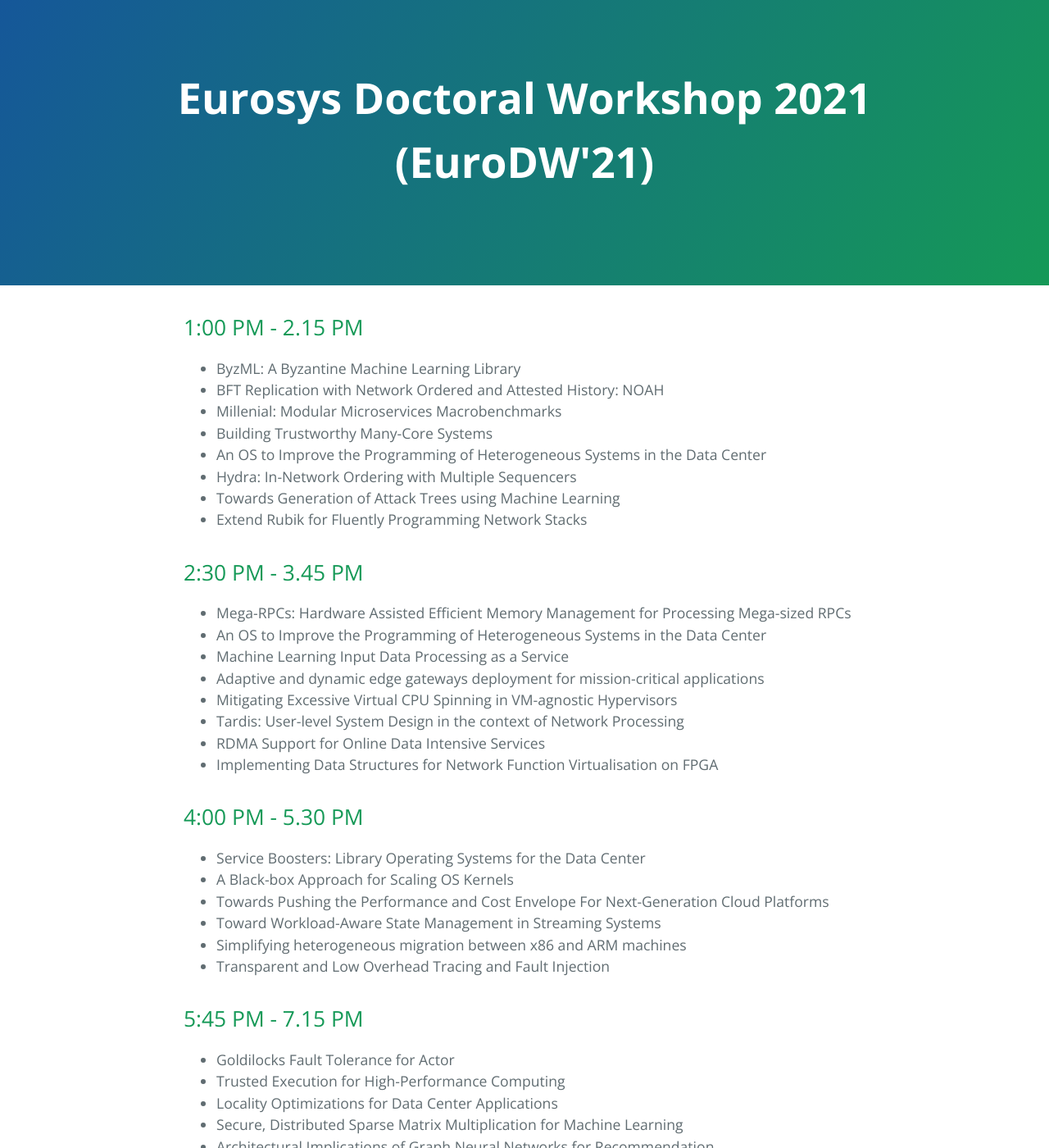
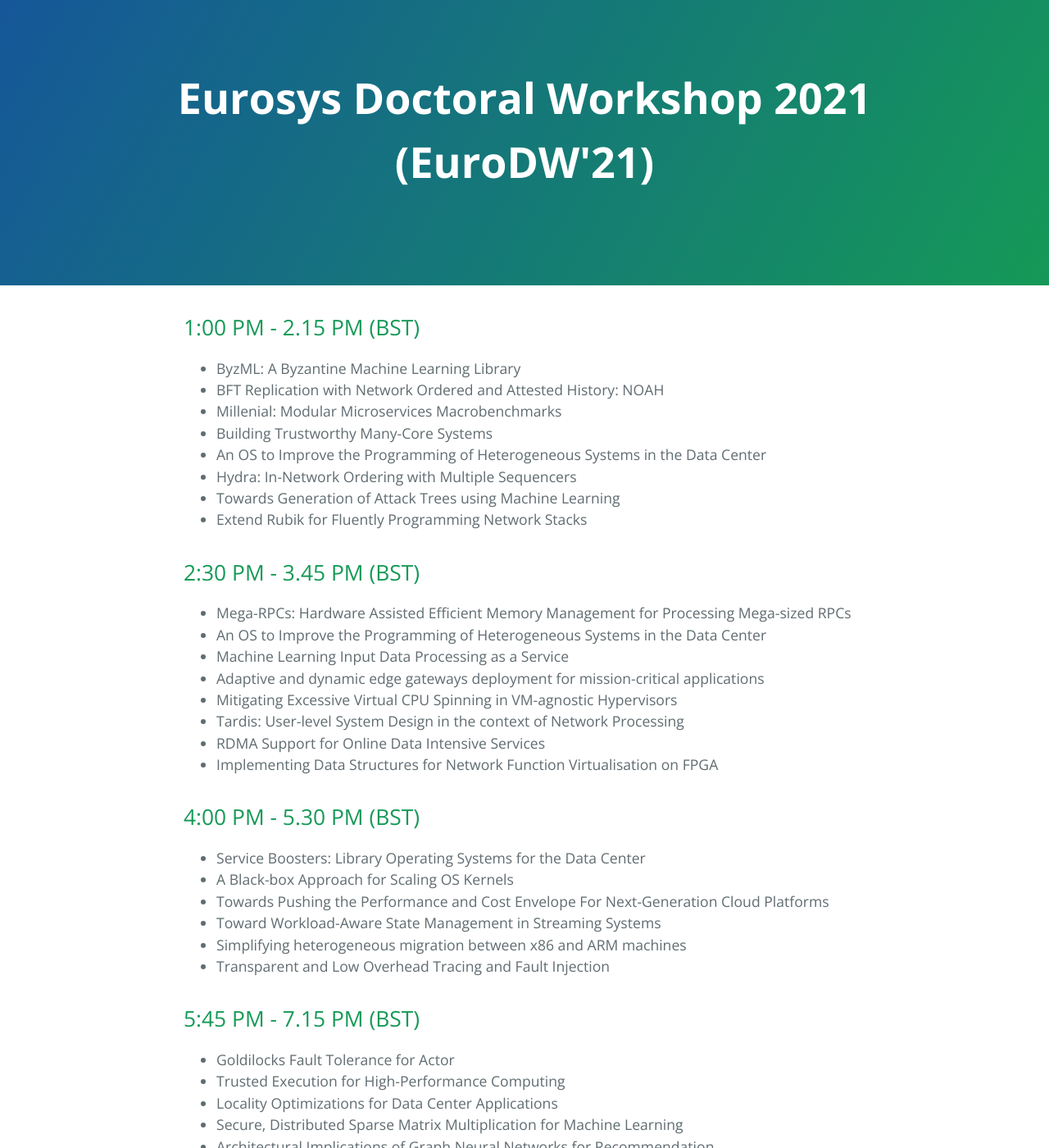
Before and after one commit to nacrooks/eurodw21.github.io, a Jekyll site: the page built from schedule.md, in a window 1280 px wide and 1400 px high. Shown: the whole window at 82% size. Built offline with Jekyll 4.4.1, drawn with Linux system fonts in a browser that asks for light colours.

Commit message:
Schedule

```diff
--- a/schedule.md
+++ b/schedule.md
@@ -1,9 +1,9 @@
 ---
 layout: default
-title: schedule
+title: Schedule
 ---
 
-## 1:00 PM - 2.15 PM
+## 1:00 PM - 2.15 PM  (BST)
 
 - ByzML: A Byzantine Machine Learning Library
 - BFT Replication with Network Ordered and Attested History: NOAH
@@ -15,7 +15,7 @@ title: schedule
 - Extend Rubik for Fluently Programming Network Stacks
 
 
-## 2:30 PM - 3.45 PM
+## 2:30 PM - 3.45 PM (BST)
 - Mega-RPCs: Hardware Assisted Efficient Memory Management for Processing Mega-sized RPCs
 - An OS to Improve the Programming of Heterogeneous Systems in the Data Center
 - Machine Learning Input Data Processing as a Service
@@ -26,7 +26,7 @@ title: schedule
 - Implementing Data Structures for Network Function Virtualisation on FPGA
 
 
-## 4:00 PM - 5.30 PM
+## 4:00 PM - 5.30 PM (BST)
 
 - Service Boosters: Library Operating Systems for the Data Center
 - A Black-box Approach for Scaling OS Kernels
@@ -36,7 +36,7 @@ title: schedule
 - Transparent and Low Overhead Tracing and Fault Injection
 
 
-## 5:45 PM - 7.15 PM
+## 5:45 PM - 7.15 PM (BST)
 
 - Goldilocks Fault Tolerance for Actor
 - Trusted Execution for High-Performance Computing
```
